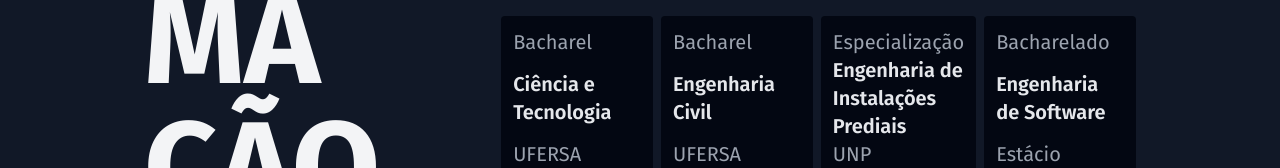
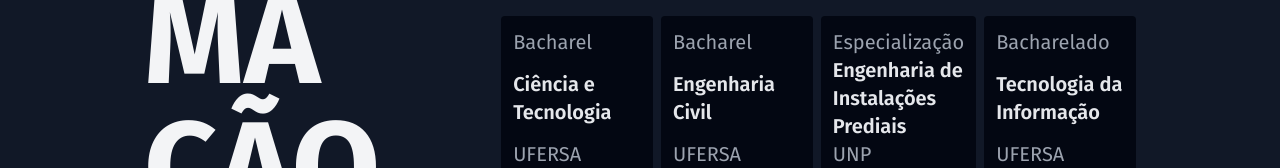
Before and after one commit to HudsonSena/landing-page-hs, a Next.js app: page / in a window 1280 px wide. Shown: the part 784-952 px from the top of the page. Built offline with nearby package versions, Linux system fonts and the light colour scheme.

Commit message:
Update formation.tsx

```diff
--- a/src/app/_components/formation.tsx
+++ b/src/app/_components/formation.tsx
@@ -19,8 +19,8 @@
     },
     {
       level: "Bacharelado",
-      title: "Engenharia de Software",
-      university: "Estácio",
+      title: "Tecnologia da Informação",
+      university: "UFERSA",
     },
   ];
   return (
@@ -49,7 +49,9 @@
                 fill="#E17E0D"
               />
             </svg>
-            <h2 className="text-gray-500 text-2xl max-sm:text-xl">Tecnologias Dev</h2>
+            <h2 className="text-gray-500 text-2xl max-sm:text-xl">
+              Tecnologias Dev
+            </h2>
           </div>
 
           <div className="flex flex-row gap-5">
@@ -100,7 +102,9 @@
                 fill="#E17E0D"
               />
             </svg>
-            <h2 className="text-gray-500 text-2xl max-sm:text-xl">Curso intensivos</h2>
+            <h2 className="text-gray-500 text-2xl max-sm:text-xl">
+              Curso intensivos
+            </h2>
           </div>
           <ul className="flex flex-col gap-2">
             <li className="flex justify-between">
```
